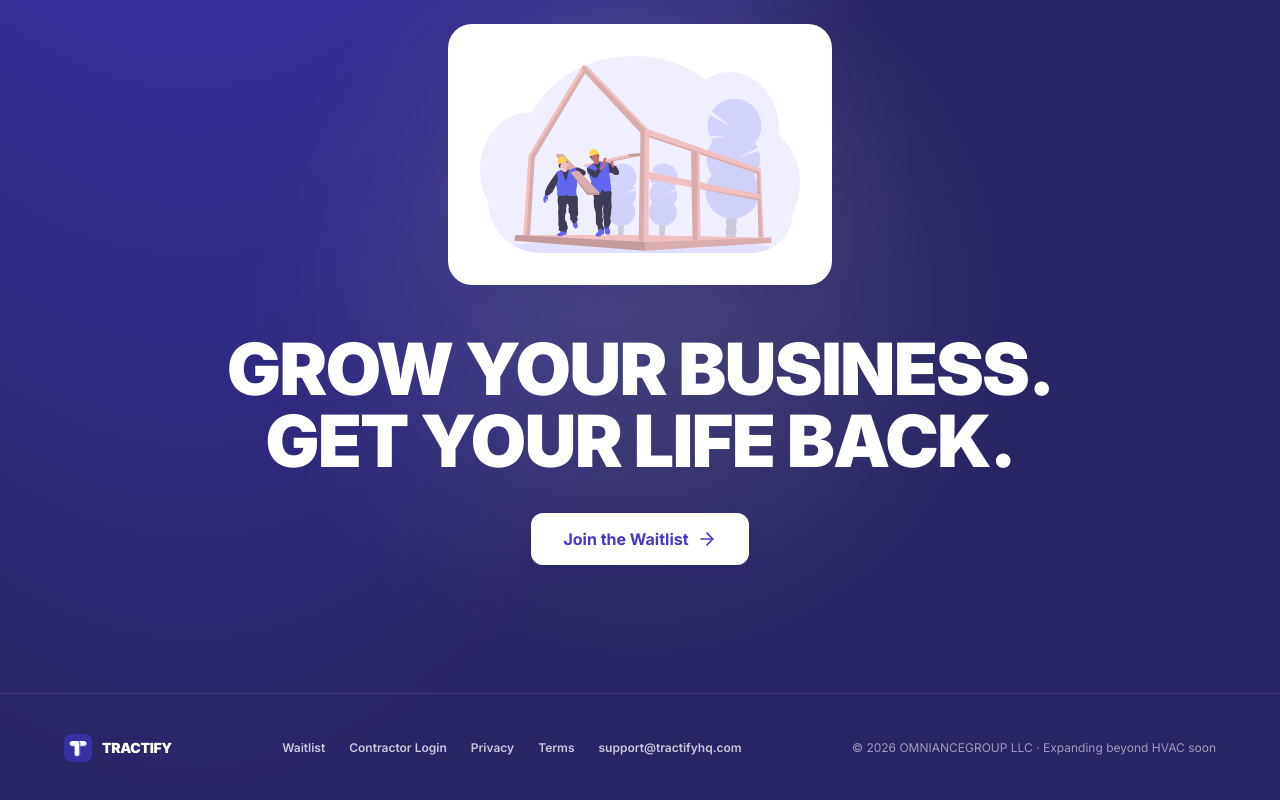
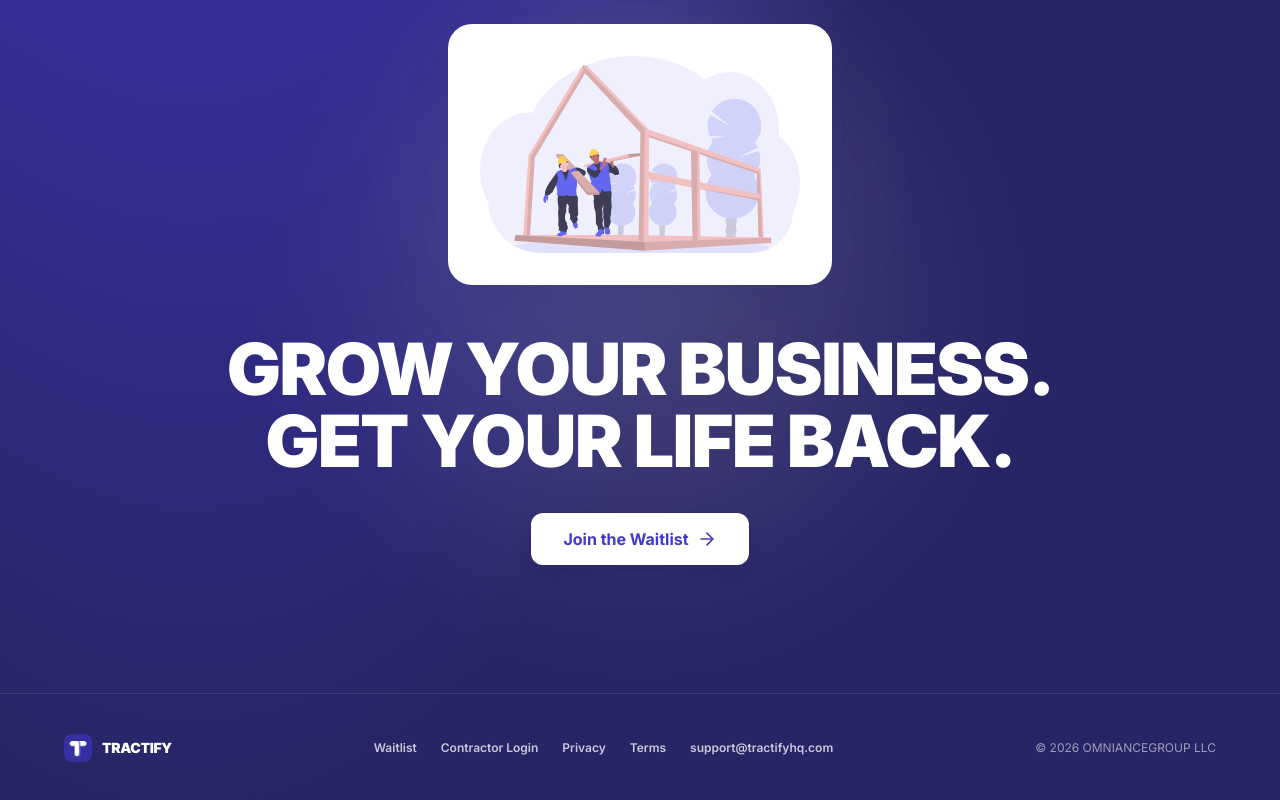
Before and after one commit to ProBookHQ-source/probook-hq, a React (Vite) app in the folder frontend/: page / in a window 1280 px wide. Shown: the part 7043-7843 px from the top of the page. Built offline with nearby package versions, Linux system fonts and the light colour scheme; no server answers.

Commit message:
Landing page: fix hero overclaim, add FAQ section, trim roadmap section

```diff
--- a/frontend/src/pages/LandingPage.jsx
+++ b/frontend/src/pages/LandingPage.jsx
@@ -836,10 +836,7 @@ export default function LandingPage() {
             <button onClick={() => navigate('/terms')} className="hover:text-white transition-colors">Terms</button>
             <a href="mailto:support@tractifyhq.com" className="hover:text-white transition-colors">support@tractifyhq.com</a>
           </div>
-          <p className="text-xs text-white/55 text-center sm:text-right">
-            © {new Date().getFullYear()} OMNIANCEGROUP LLC<br className="sm:hidden" />
-            <span className="hidden sm:inline"> · </span>Expanding beyond HVAC soon
-          </p>
+          <p className="text-xs text-white/55">© {new Date().getFullYear()} OMNIANCEGROUP LLC</p>
         </div>
       </footer>
     </div>
```
